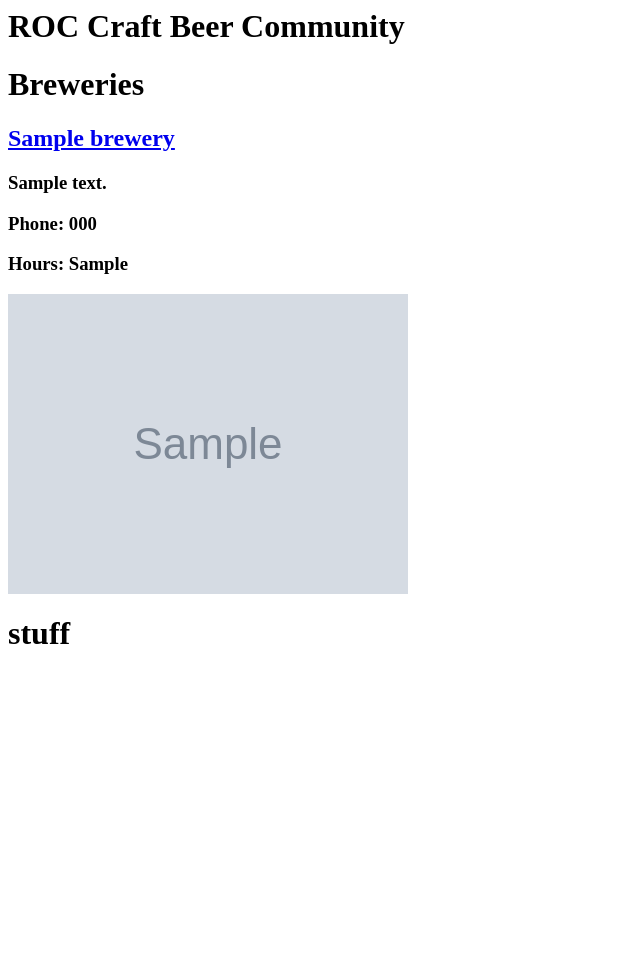
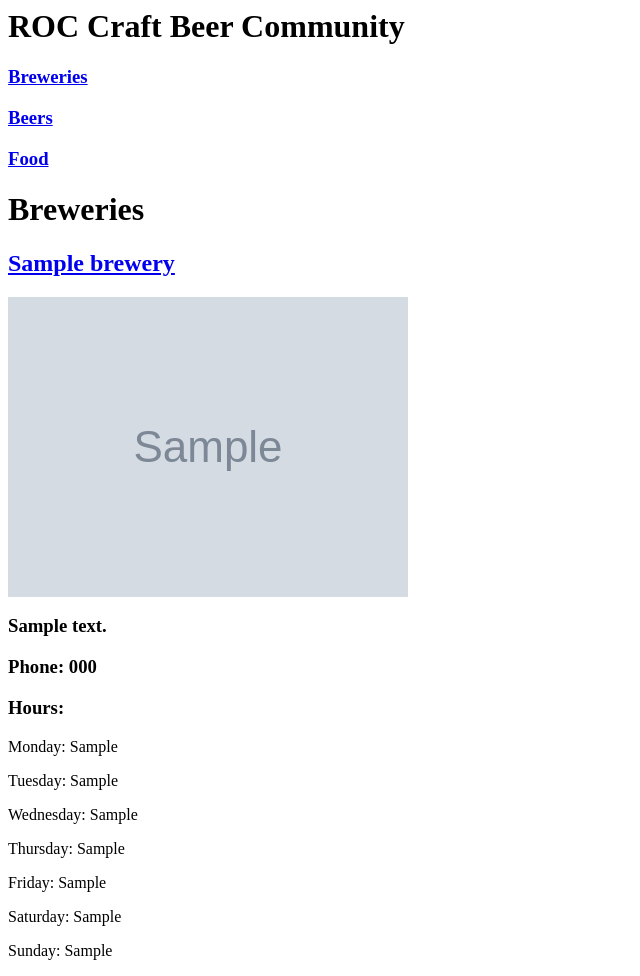
Before and after one commit to mdrisco4/breweries_django_be, a Django app: page /breweries/ in a window 1280 px wide. Shown: the whole page, without its empty margins (0-640 px from the left). Before the commit the page ends 644 px from the top, so only its background shows below. Run offline with Django 3.2, Linux system fonts and the light colour scheme; tables that the repository leaves empty hold one stand-in row (values such as "Sample post"); grey boxes marked "Sample" are stand-in pictures.

Commit message:
added a bunch of beers...a few to each brewery.  need to add food and start on a bit of css...also links for full CRUD authentication links and start thinking about deployment

```diff
--- a/breweries/models.py
+++ b/breweries/models.py
@@ -4,7 +4,13 @@ class Brewery(models.Model):
     name = models.CharField(max_length=100)
     address = models.CharField(max_length=100)
     phone = models.CharField(max_length=10)
-    hours = models.CharField(max_length=20)
+    monday_hours = models.CharField(max_length=20)
+    tuesday_hours = models.CharField(max_length=20)
+    wednesday_hours = models.CharField(max_length=20)
+    thursday_hours = models.CharField(max_length=20)
+    friday_hours = models.CharField(max_length=20)
+    saturday_hours = models.CharField(max_length=20)
+    sunday_hours = models.CharField(max_length=20)
     logo_url = models.TextField()
 
     def __str__(self):
@@ -15,7 +21,7 @@ class Food(models.Model):
     description = models.CharField(max_length=100)
     price = models.CharField(max_length=20)
     # brewery = models.Charfield(max_length=50)
-    brewery = models.ForeignKey(Brewery, on_delete=models.PROTECT)
+    brewery = models.ForeignKey(Brewery, on_delete=models.PROTECT, related_name = 'food')
 
     def __str__(self):
         return self.item
@@ -24,12 +30,13 @@ class Beer(models.Model):
     name = models.CharField(max_length=100)
     style = models.CharField(max_length=100)
     abv = models.CharField(max_length=10)
+    ibus = models.CharField(max_length=10)
     full_price = models.CharField(max_length=10)
     flight_price = models.CharField(max_length=10)
     glassware = models.CharField(max_length=20)
     description = models.TextField(max_length=255)
     # brewery = models.CharField(max_length=50)
-    brewery = models.ForeignKey(Brewery, on_delete=models.PROTECT)
+    brewery = models.ForeignKey(Brewery, on_delete=models.PROTECT, related_name = 'beers')
 
     def __str__(self):
         return self.name
--- a/breweries/templates/breweries/base.html
+++ b/breweries/templates/breweries/base.html
@@ -4,9 +4,10 @@
   </head>
   <body>
     <h1>ROC Craft Beer Community</h1>
-    <nav>
-      <!-- <a href="/songs">Songs</a>
-      <a href="/">Artists</a> -->
+    <nav class='top-nav-bar'>
+      <h3><a href="/breweries">Breweries</a></h3>
+      <h3><a href="/beers">Beers</a></h3>
+      <h3><a href="/food">Food</a></h3>
     </nav>
     {% block content %}
     {% endblock %}
--- a/breweries/templates/breweries/beer_detail.html
+++ b/breweries/templates/breweries/beer_detail.html
@@ -1,14 +1,14 @@
 {% extends 'breweries/base.html' %}
 
 {% block content %}
-<h2>{{ beer.name }} <a href="">(edit)</a></h2>
-<h4>{{ beer.full_price }}</h4>
+<!-- <h2>{{ beer.name }} <a href="">(edit)</a></h2>
+<h4>{{ beer.full_price }}</h4> -->
 
 <!-- <img src="{{ artist.photo_url }}" alt="" class="artist-photo" /> -->
 
 <h3>Beers <a href="">(+)</a></h3>
 <ul>
-  <!-- {% for song in artist.songs.all %} -->
+  {% for beer in beers %}
   <li>
     <a href="">{{ beer.name }}-{{ beer.price }}</a>
   </li>
--- a/breweries/templates/breweries/brewery_list.html
+++ b/breweries/templates/breweries/brewery_list.html
@@ -5,10 +5,16 @@
 {% for brewery in breweries %}
 <div class="brewery">
 <h2><a href="/breweries/{{brewery.id}}">{{ brewery.name }}</a></h2>
+<img src="{{brewery.logo_url}}" alt="{{brewery.name}} logo">
 <h3>{{brewery.address}}</h3>
 <h3>Phone: {{brewery.phone}}</h3>
-<h3>Hours: {{brewery.hours}}</h3>
-<img src="{{brewery.logo_url}}" alt="{{brewery.name}} logo">
-  <h1>stuff</h1>
+<h3>Hours:</h3>
+<p>Monday: {{brewery.monday_hours}}</p>
+<p>Tuesday: {{brewery.tuesday_hours}}</p>
+<p>Wednesday: {{brewery.wednesday_hours}}</p>
+<p>Thursday: {{brewery.thursday_hours}}</p>
+<p>Friday: {{brewery.friday_hours}}</p>
+<p>Saturday: {{brewery.saturday_hours}}</p>
+<p>Sunday: {{brewery.sunday_hours}}</p>
   {% endfor %}
 {% endblock %}
--- a/breweries_django/urls.py
+++ b/breweries_django/urls.py
@@ -23,7 +23,7 @@ urlpatterns = [
     path('admin/', admin.site.urls),
     # path('', include('breweries.urls')),
     path('', include('accounts.urls')),
-    # path('', views.brewery_list),
+    path('', views.brewery_list),
     path('breweries/', views.brewery_list, name='brewery_list'),
     path('breweries/<int:pk>', views.brewery_detail, name='brewery_detail'),
     path('food/', views.food_list, name='food_list'),
```
Also changed, not shown: breweries/static/css/breweries.css (+8 -2 lines), breweries/templates/breweries/beer_list.html (+6 -3 lines), breweries/templates/breweries/brewery_detail.html (+30 -9 lines), breweries/migrations/0005_auto_20200128_1516.py (added), breweries/migrations/0006_beer_ibus.py (added), breweries/migrations/0007_auto_20200128_1751.py (added).
